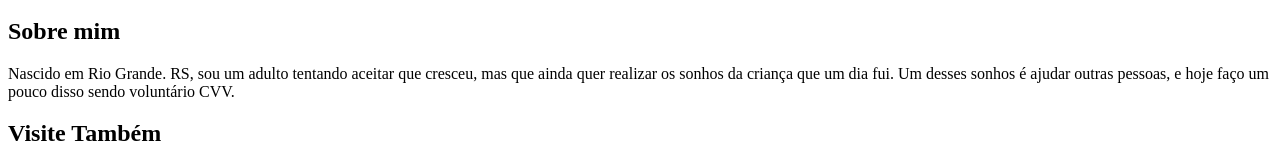
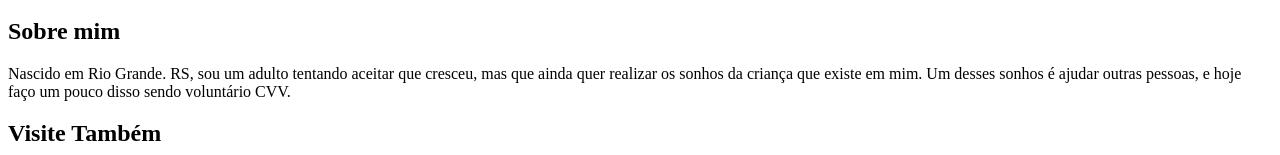
Before and after one commit to mauricioavilarodrigues/mauricioavilarodrigues, a plain HTML site: page index.html in a window 1280 px wide. Shown: the part 291-446 px from the top of the page. Drawn offline with Linux system fonts and the light colour scheme.

Commit message:
Update personal description in index.html

```diff
--- a/index.html
+++ b/index.html
@@ -30,7 +30,7 @@
 
     <section id="historia">
       <h2>Sobre mim</h2>
-      <p>Nascido em Rio Grande. RS, sou um adulto tentando aceitar que cresceu, mas que ainda quer realizar os sonhos da criança que um dia fui. Um desses sonhos é ajudar outras pessoas, e hoje faço um pouco disso sendo voluntário CVV.</p>
+      <p>Nascido em Rio Grande. RS, sou um adulto tentando aceitar que cresceu, mas que ainda quer realizar os sonhos da criança que existe em mim. Um desses sonhos é ajudar outras pessoas, e hoje faço um pouco disso sendo voluntário CVV.</p>
     </section>
 
     <section id="visite">
```
